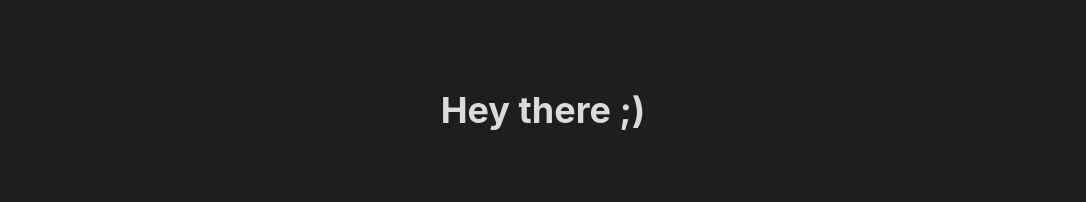
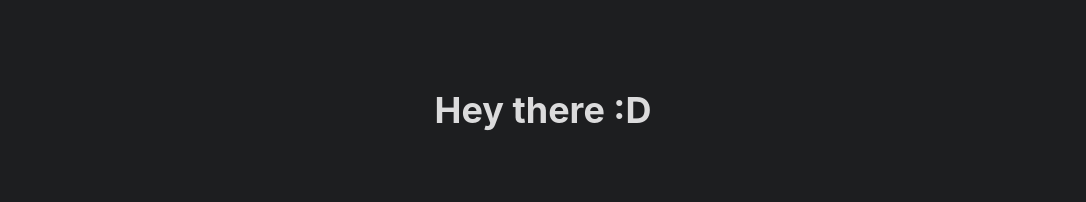
Before and after one commit to Froidland/pancho.moe, an Astro site: page / in a window 1280 px wide. Shown: the part 289-491 px from the top of the page, without its empty margins (97-1183 px from the left). Built offline with nearby package versions, Linux system fonts and the light colour scheme; Astro itself is replaced by a stand-in of ours.

Commit message:
feat: change smiley face

```diff
--- a/src/pages/index.astro
+++ b/src/pages/index.astro
@@ -6,7 +6,7 @@ import Layout from "../layouts/Layout.astro";
 	<main class="main">
 		<div class="profile">
 			<div>
-				<h1>Hey there ;)</h1>
+				<h1>Hey there :D</h1>
 			</div>
 			<div class="socials"></div>
 		</div>
```
